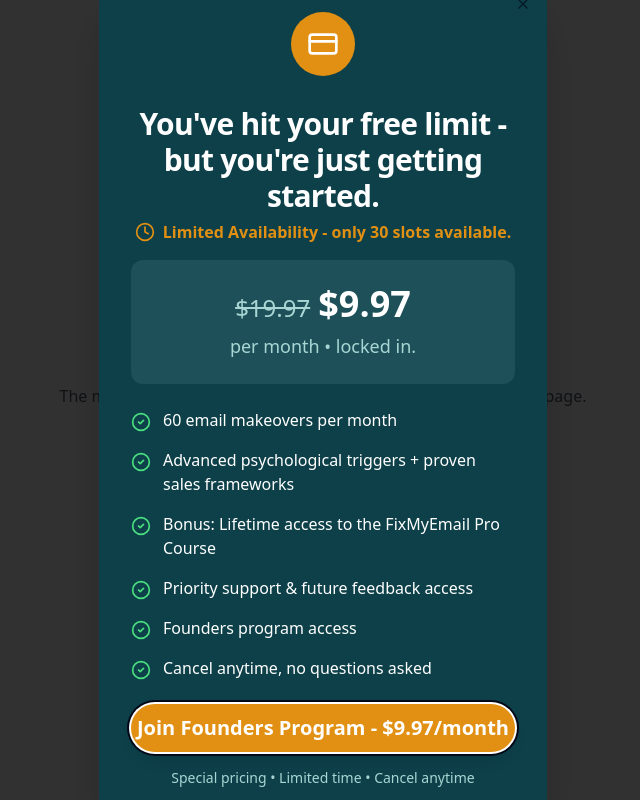
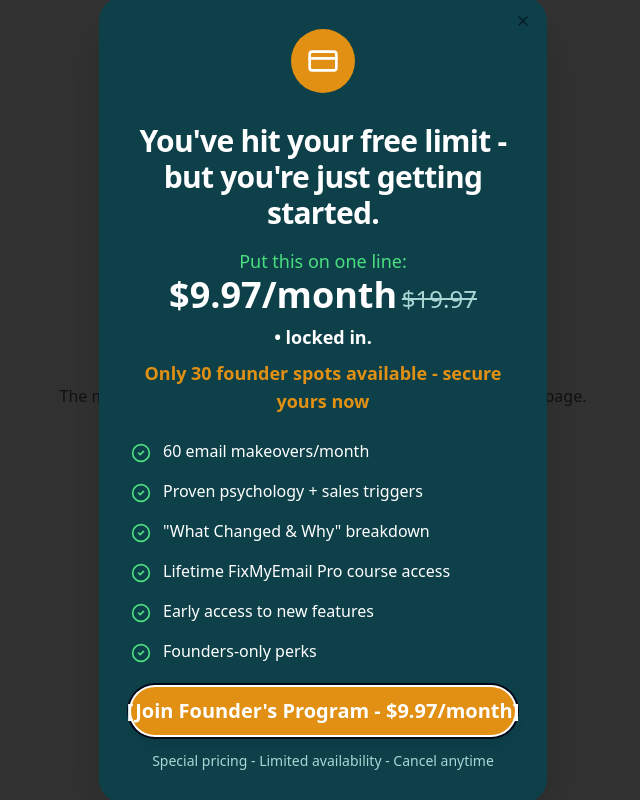
Before and after one commit to Kodenyx/fme-sheri, a React (Vite) app: page /modal in a window 1280 px wide. Shown: the whole page, without its empty margins (317-957 px from the left). Built offline with nearby package versions, Linux system fonts and the light colour scheme.

Commit message:
Update Founder's modal content
Update the Founder's modal to reflect the changes shown in the second screenshot. This includes modifying the pricing display, status text, and the overall layout to match the provided design.

```diff
--- a/src/components/PaywallModal.tsx
+++ b/src/components/PaywallModal.tsx
@@ -81,7 +81,7 @@ const PaywallModal: React.FC<PaywallModalProps> = ({
 
   const programName = isFoundersProgram ? "Founders Program" : "Premium Plan";
   const statusText = isFoundersProgram
-    ? `Limited Availability - only ${seatsRemaining} slots available.`
+    ? `Only 30 founder spots available - secure yours now`
     : "Founder's Program is now full - Premium Plan available";
 
   return (
@@ -95,57 +95,43 @@ const PaywallModal: React.FC<PaywallModalProps> = ({
             <DialogTitle className="text-center text-3xl font-bold text-white mb-2">
               You've hit your free limit - but you're just getting started.
             </DialogTitle>
-
-            <div className="flex items-center justify-center gap-2 mb-6" style={{ color: '#E19013' }}>
-              <Clock className="w-5 h-5" />
-              <span className="font-semibold">{statusText}</span>
-            </div>
           </DialogHeader>
 
           <div className="px-8 pb-8">
-            <div className="rounded-xl p-6 mb-6 text-center" style={{ backgroundColor: 'rgba(169, 214, 212, 0.1)' }}>
-              <div className="text-2xl mb-2" style={{ color: '#A9D6D4' }}>
-                {isFoundersProgram && (
-                  <>
-                    <span className="line-through">$19.97</span>
-                    <span className="text-4xl font-bold text-white ml-2">{currentPrice}</span>
-                  </>
-                )}
-                {!isFoundersProgram && (
-                  <span className="text-4xl font-bold text-white">{currentPrice}</span>
-                )}
+            <div className="text-center mb-6">
+              <div className="text-lg mb-2" style={{ color: '#4ADE80' }}>
+                Put this on one line: <span className="text-4xl font-bold text-white">{currentPrice}/month</span> <span className="line-through text-2xl" style={{ color: '#A9D6D4' }}>$19.97</span>
               </div>
-              <div className="text-lg" style={{ color: '#A9D6D4' }}>
-                {isFoundersProgram ? "per month • locked in." : "per month"}
+              <div className="text-lg font-bold text-white mb-2">• locked in.</div>
+              <div className="text-lg font-bold mb-6" style={{ color: '#E19013' }}>
+                {statusText}
               </div>
             </div>
 
             <div className="space-y-4 mb-6">
               <div className="flex items-start gap-3">
                 <CheckCircle2 className="w-5 h-5 flex-shrink-0 mt-1" style={{ color: '#4ADE80' }} />
-                <span className="text-white">60 email makeovers per month</span>
+                <span className="text-white">60 email makeovers/month</span>
               </div>
               <div className="flex items-start gap-3">
                 <CheckCircle2 className="w-5 h-5 flex-shrink-0 mt-1" style={{ color: '#4ADE80' }} />
-                <span className="text-white">Advanced psychological triggers + proven sales frameworks</span>
+                <span className="text-white">Proven psychology + sales triggers</span>
               </div>
               <div className="flex items-start gap-3">
                 <CheckCircle2 className="w-5 h-5 flex-shrink-0 mt-1" style={{ color: '#4ADE80' }} />
-                <span className="text-white">Bonus: Lifetime access to the FixMyEmail Pro Course</span>
+                <span className="text-white">"What Changed & Why" breakdown</span>
               </div>
               <div className="flex items-start gap-3">
                 <CheckCircle2 className="w-5 h-5 flex-shrink-0 mt-1" style={{ color: '#4ADE80' }} />
-                <span className="text-white">Priority support & future feedback access</span>
+                <span className="text-white">Lifetime FixMyEmail Pro course access</span>
               </div>
-              {isFoundersProgram && (
-                <div className="flex items-start gap-3">
-                  <CheckCircle2 className="w-5 h-5 flex-shrink-0 mt-1" style={{ color: '#4ADE80' }} />
-                  <span className="text-white">Founders program access</span>
-                </div>
-              )}
               <div className="flex items-start gap-3">
                 <CheckCircle2 className="w-5 h-5 flex-shrink-0 mt-1" style={{ color: '#4ADE80' }} />
-                <span className="text-white">Cancel anytime, no questions asked</span>
+                <span className="text-white">Early access to new features</span>
+              </div>
+              <div className="flex items-start gap-3">
+                <CheckCircle2 className="w-5 h-5 flex-shrink-0 mt-1" style={{ color: '#4ADE80' }} />
+                <span className="text-white">Founders-only perks</span>
               </div>
             </div>
 
@@ -167,13 +153,13 @@ const PaywallModal: React.FC<PaywallModalProps> = ({
                   Opening checkout...
                 </>
               ) : (
-                `Join ${programName} - ${currentPrice}/month`
+                `[Join Founder's Program - ${currentPrice}/month]`
               )}
             </Button>
 
             {!isLoading && (
               <div className="text-center text-sm" style={{ color: '#A9D6D4' }}>
-                {isFoundersProgram ? "Special pricing • Limited time • Cancel anytime" : "Cancel anytime"}
+                Special pricing - Limited availability - Cancel anytime
               </div>
             )}
           </div>
```
